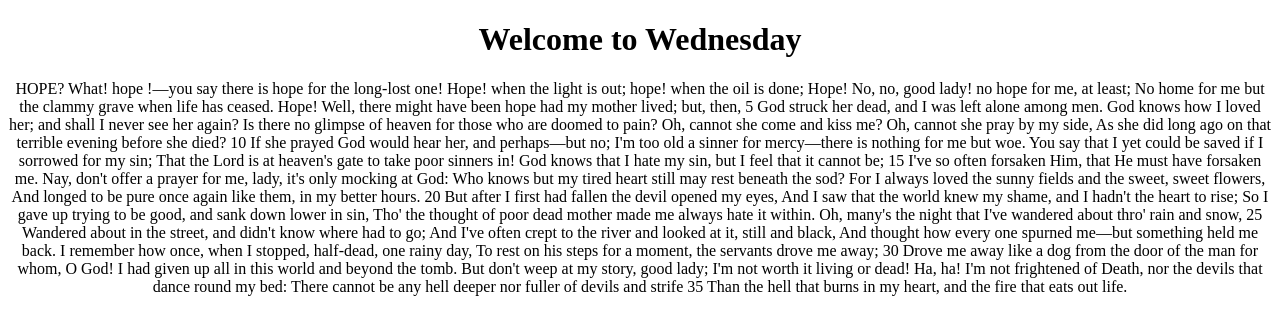
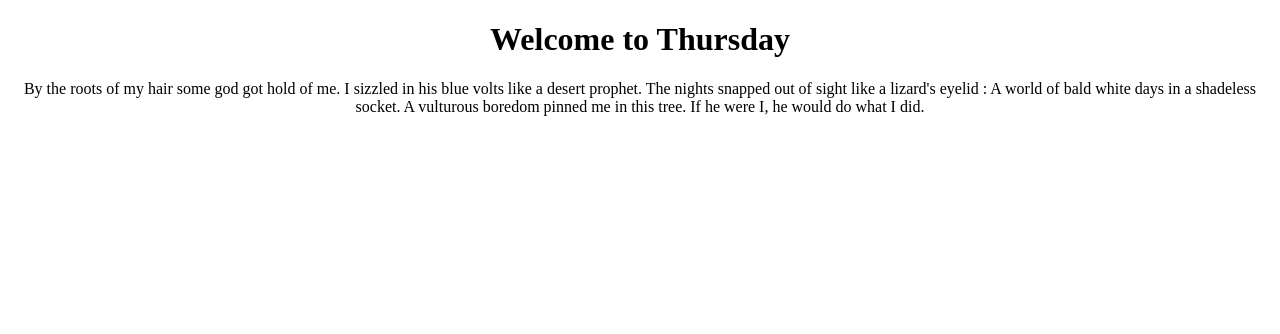
Before and after one commit to calebfroese/today.github.io, an Angular app: page / in a window 1280 px wide. Shown: the top 334 px of the page. Built offline with nearby package versions, Linux system fonts and the light colour scheme; a web font is replaced by a local one.

Commit message:
Update for Thursday

```diff
--- a/src/app/app.component.ts
+++ b/src/app/app.component.ts
@@ -8,7 +8,7 @@ import { map } from 'rxjs/operators';
   styleUrls: ['./app.component.css']
 })
 export class AppComponent implements OnInit {
-  day = 'Wednesday';
+  day = 'Thursday';
   poem$: any;
 
   constructor(public http: Http) {}
```
Also changed, not shown: src/assets/poem.json (+1 -1 lines).
